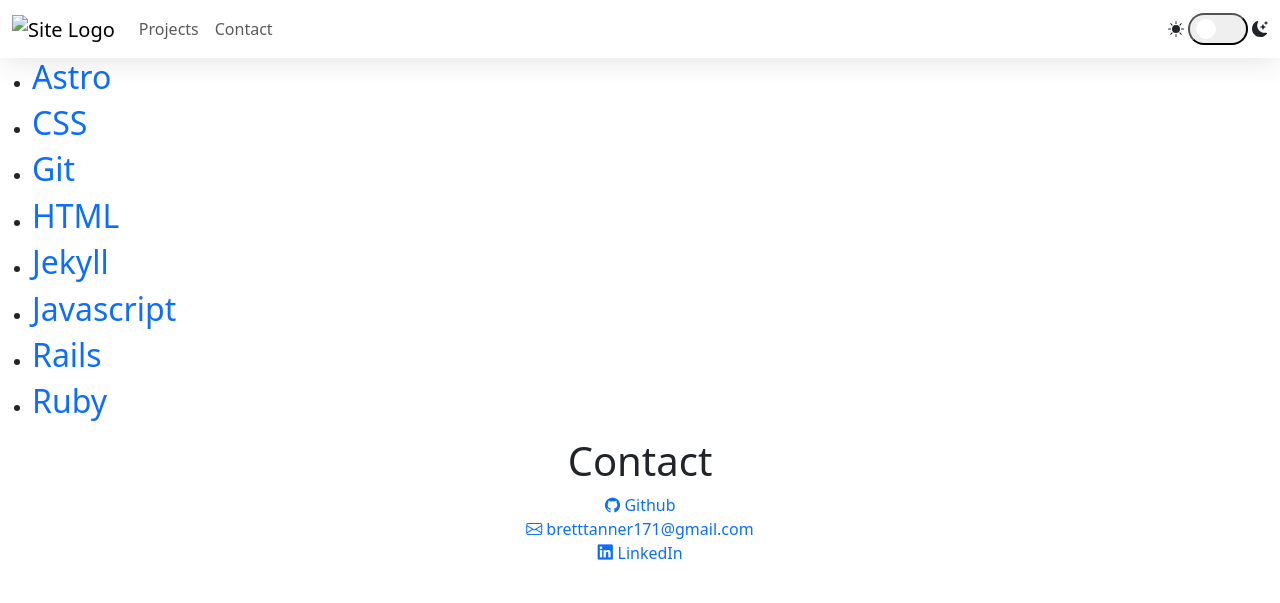
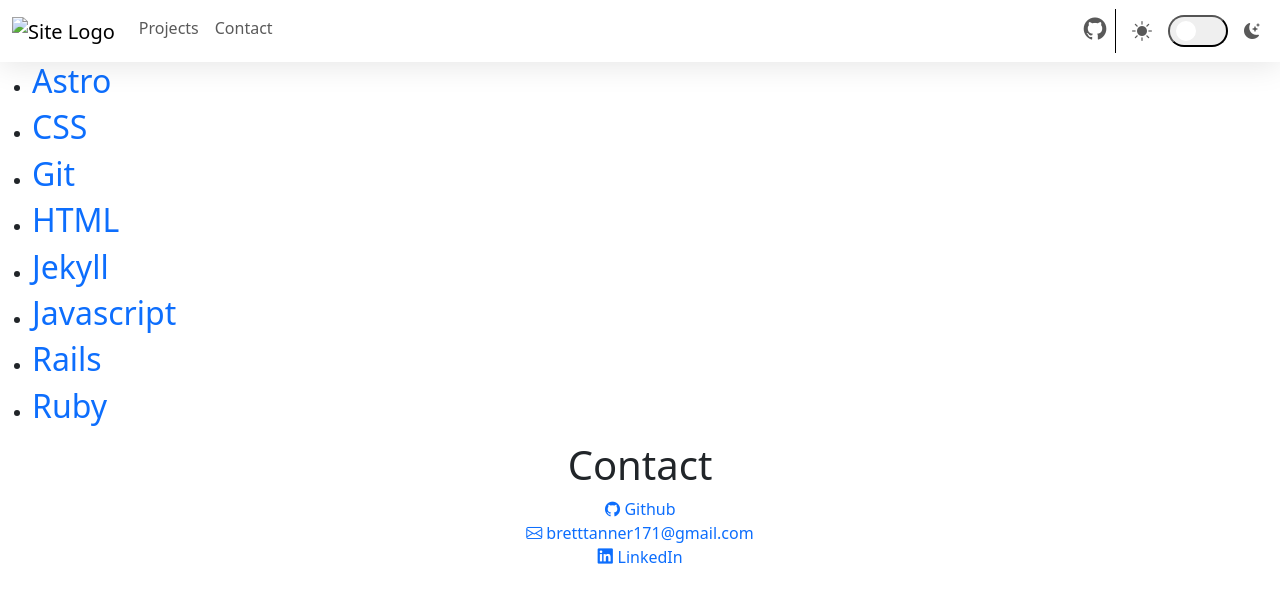
Before and after one commit to Brett-Tanner/Brett-Tanner.github.io, a Jekyll site: the page built from topics.html, in a window 1280 px wide. Shown: the top 603 px of the page. Built offline with Jekyll 4.4.1, drawn with Linux system fonts in a browser that asks for light colours.

Commit message:
Add github link and clean up theme toggle

```diff
--- a/_includes/theme_toggle.html
+++ b/_includes/theme_toggle.html
@@ -1,19 +1,13 @@
 <div
   id="theme-toggle"
-  class="flex-grow-1 d-flex justify-content-lg-end align-items-center gap-1"
+  class="flex-grow-1 d-flex justify-content-start justify-content-lg-end align-items-center gap-2"
 >
-  <svg
-    xmlns="http://www.w3.org/2000/svg"
-    width="16"
-    height="16"
-    fill="currentColor"
-    class="bi bi-sun-fill"
-    viewBox="0 0 16 16"
-  >
-    <path
-      d="M8 12a4 4 0 1 0 0-8 4 4 0 0 0 0 8zM8 0a.5.5 0 0 1 .5.5v2a.5.5 0 0 1-1 0v-2A.5.5 0 0 1 8 0zm0 13a.5.5 0 0 1 .5.5v2a.5.5 0 0 1-1 0v-2A.5.5 0 0 1 8 13zm8-5a.5.5 0 0 1-.5.5h-2a.5.5 0 0 1 0-1h2a.5.5 0 0 1 .5.5zM3 8a.5.5 0 0 1-.5.5h-2a.5.5 0 0 1 0-1h2A.5.5 0 0 1 3 8zm10.657-5.657a.5.5 0 0 1 0 .707l-1.414 1.415a.5.5 0 1 1-.707-.708l1.414-1.414a.5.5 0 0 1 .707 0zm-9.193 9.193a.5.5 0 0 1 0 .707L3.05 13.657a.5.5 0 0 1-.707-.707l1.414-1.414a.5.5 0 0 1 .707 0zm9.193 2.121a.5.5 0 0 1-.707 0l-1.414-1.414a.5.5 0 0 1 .707-.707l1.414 1.414a.5.5 0 0 1 0 .707zM4.464 4.465a.5.5 0 0 1-.707 0L2.343 3.05a.5.5 0 1 1 .707-.707l1.414 1.414a.5.5 0 0 1 0 .708z"
-    />
-  </svg>
+  <div class="nav-item pe-2 pe-lg-0">
+    <a href="https://github.com/Brett-Tanner" class="nav-link"
+      ><i class="devicon-github-original fs-4"></i
+    ></a>
+  </div>
+  <i class="bi bi-sun-fill fs-5 nav-link"></i>
   <button
     role="switch"
     aria-pressed="true"
@@ -23,19 +17,5 @@
   >
     <div class="slider rounded-circle bg-white h-5 w-5"></div>
   </button>
-  <svg
-    xmlns="http://www.w3.org/2000/svg"
-    width="16"
-    height="16"
-    fill="currentColor"
-    class="bi bi-moon-stars-fill"
-    viewBox="0 0 16 16"
-  >
-    <path
-      d="M6 .278a.768.768 0 0 1 .08.858 7.208 7.208 0 0 0-.878 3.46c0 4.021 3.278 7.277 7.318 7.277.527 0 1.04-.055 1.533-.16a.787.787 0 0 1 .81.316.733.733 0 0 1-.031.893A8.349 8.349 0 0 1 8.344 16C3.734 16 0 12.286 0 7.71 0 4.266 2.114 1.312 5.124.06A.752.752 0 0 1 6 .278z"
-    />
-    <path
-      d="M10.794 3.148a.217.217 0 0 1 .412 0l.387 1.162c.173.518.579.924 1.097 1.097l1.162.387a.217.217 0 0 1 0 .412l-1.162.387a1.734 1.734 0 0 0-1.097 1.097l-.387 1.162a.217.217 0 0 1-.412 0l-.387-1.162A1.734 1.734 0 0 0 9.31 6.593l-1.162-.387a.217.217 0 0 1 0-.412l1.162-.387a1.734 1.734 0 0 0 1.097-1.097l.387-1.162zM13.863.099a.145.145 0 0 1 .274 0l.258.774c.115.346.386.617.732.732l.774.258a.145.145 0 0 1 0 .274l-.774.258a1.156 1.156 0 0 0-.732.732l-.258.774a.145.145 0 0 1-.274 0l-.258-.774a1.156 1.156 0 0 0-.732-.732l-.774-.258a.145.145 0 0 1 0-.274l.774-.258c.346-.115.617-.386.732-.732L13.863.1z"
-    />
-  </svg>
+  <i class="bi bi-moon-stars-fill fs-6 nav-link"></i>
 </div>
```
